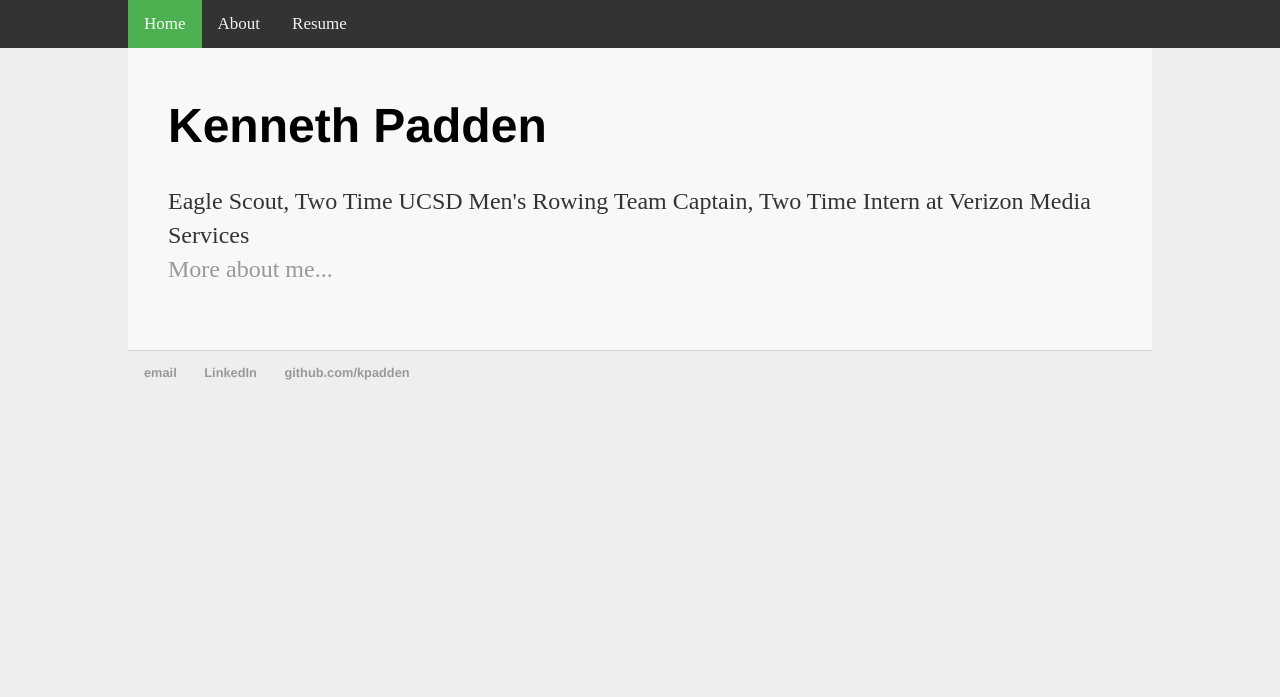
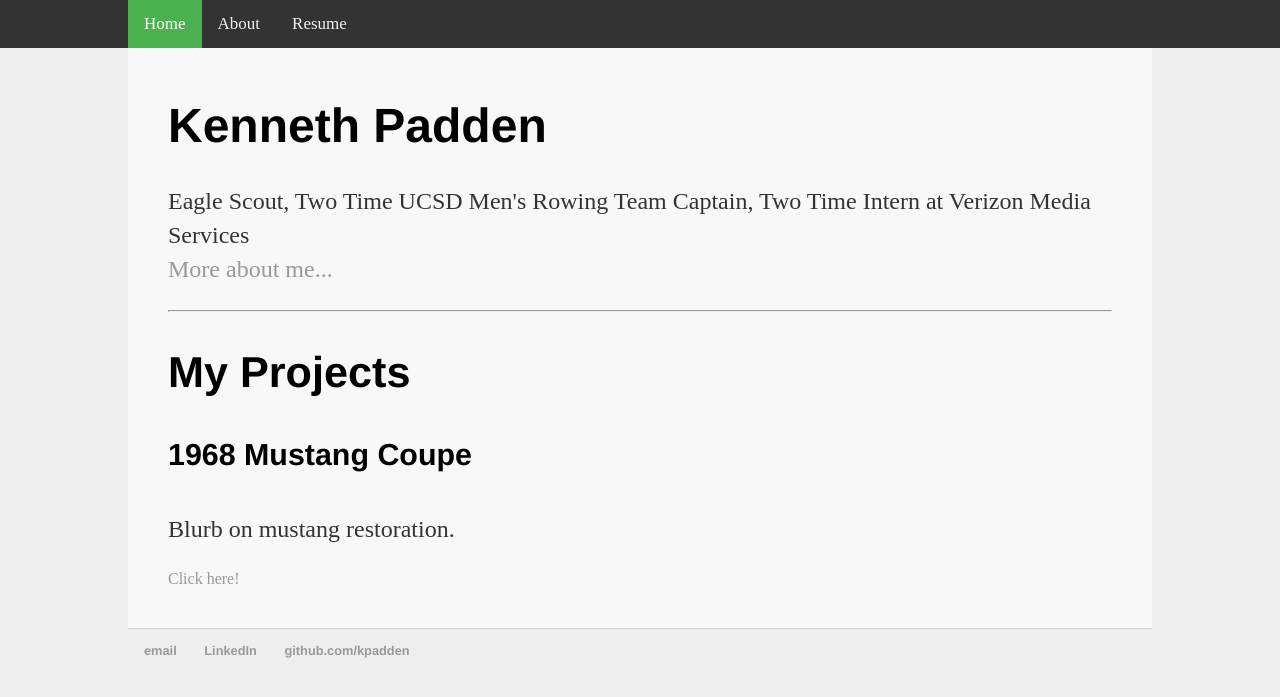
Before and after one commit to kpadden/kpadden.github.io, a Jekyll site: the page built from index.html, in a window 1280 px wide. Shown: the top 697 px of the page. Built offline with Jekyll 4.4.1, drawn with Linux system fonts in a browser that asks for light colours.

Commit message:
Update index.html

```diff
--- a/index.html
+++ b/index.html
@@ -6,4 +6,11 @@ title: Kenneth Padden
     <h1>Kenneth Padden</h1>
     <p>Eagle Scout, Two Time UCSD Men's Rowing Team Captain, Two Time Intern at Verizon Media Services <br/> <a href="/about">More about me...</a></p>
 </div>
+<hr/>
+<div>
+    <h2>My Projects</h2>
+    <h4>1968 Mustang Coupe</h4>
+    <p>Blurb on mustang restoration.</p>
+    <a href="/mustang-restoration">Click here!<img src=""/></a>
+</div>
 <!-- /.blurb -->
```
